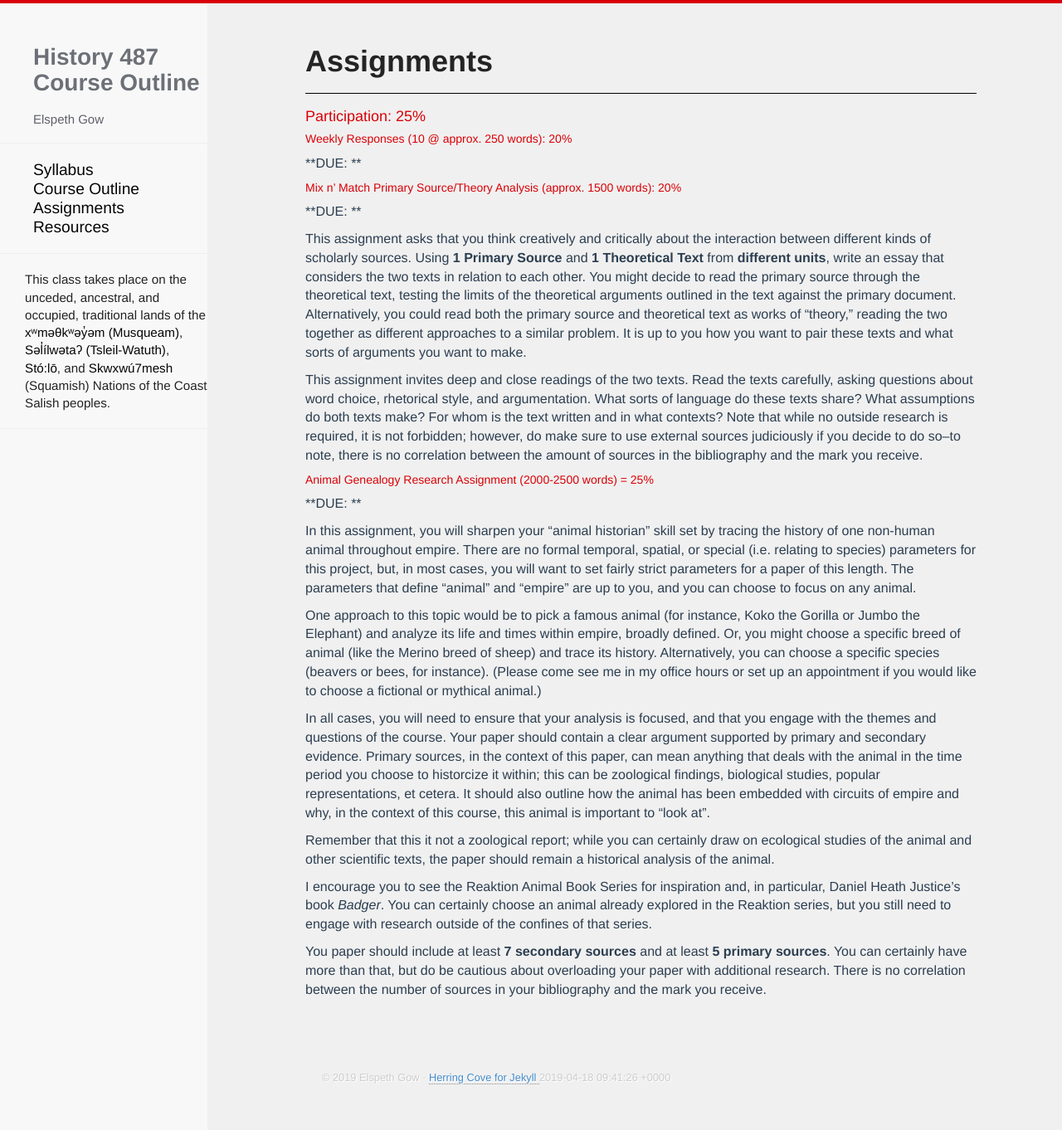
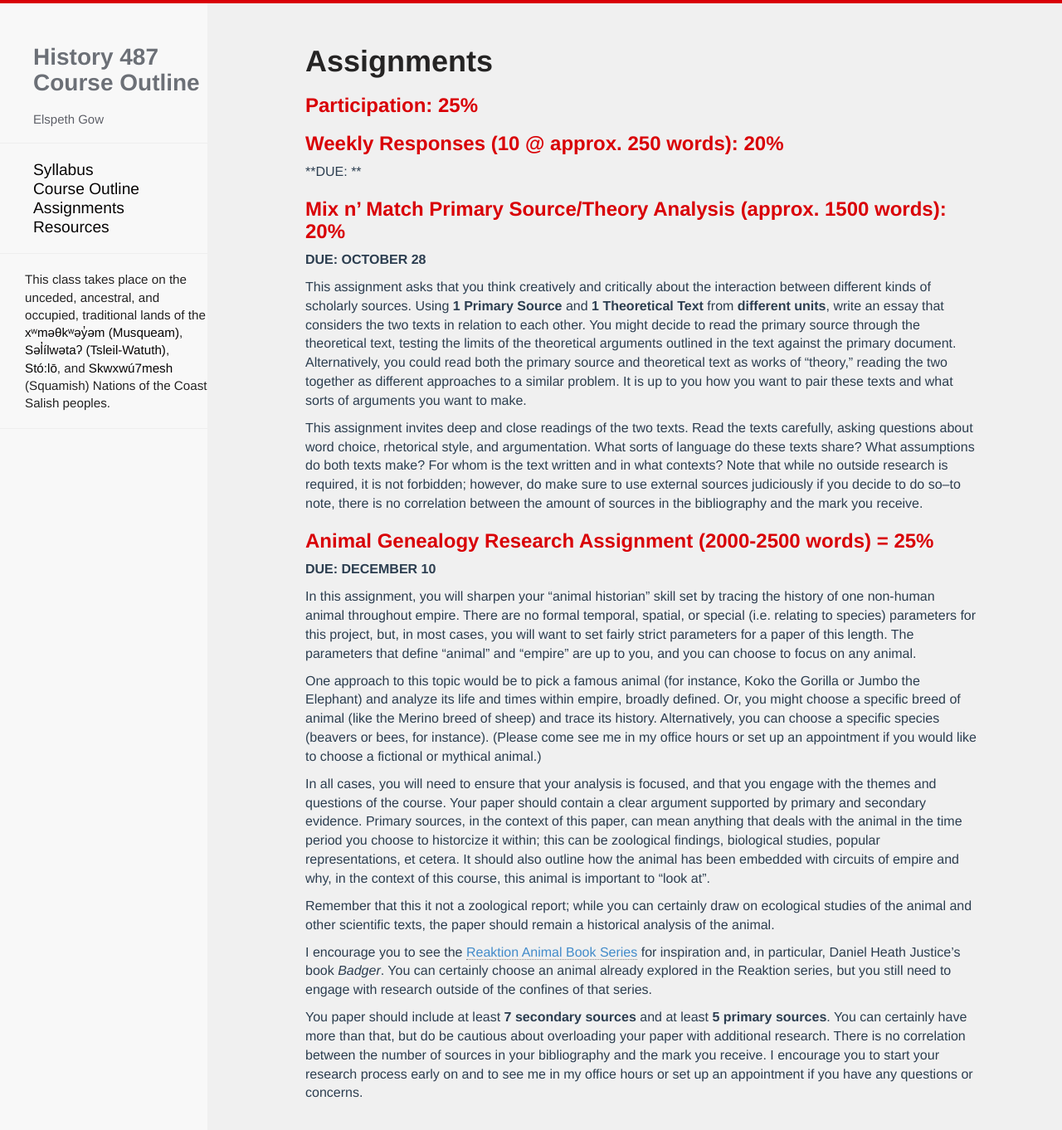
Before and after one commit to esgow/HIST487, a Jekyll site: the page built from assignments.md, in a window 1280 px wide and 1400 px high. Shown: the top 1362 px of the window at 83% size. Built offline with Jekyll 4.4.1, drawn with Linux system fonts in a browser that asks for light colours; nearby versions of some CDN libraries; Markdown is read by kramdown in place of the engine named in the settings.

Commit message:
Update assignments.md

```diff
--- a/assignments.md
+++ b/assignments.md
@@ -6,31 +6,31 @@ title: Assignments
 
 
 
-#### Participation: 25%
+### Participation: 25%
 
 
 
 
 
-##### Weekly Responses (10 @ approx. 250 words): 20%
+### Weekly Responses (10 @ approx. 250 words): 20%
 
 **DUE: **
 
 
 
 
-##### Mix n' Match Primary Source/Theory Analysis (approx. 1500 words): 20%
+### Mix n' Match Primary Source/Theory Analysis (approx. 1500 words): 20%
 
-**DUE: **
+**DUE: OCTOBER 28**
 
 This assignment asks that you think creatively and critically about the interaction between different kinds of scholarly sources. Using **1 Primary Source** and **1 Theoretical Text** from **different units**, write an essay that considers the two texts in relation to each other. You might decide to read the primary source through the theoretical text, testing the limits of the theoretical arguments outlined in the text against the primary document. Alternatively, you could read both the primary source and theoretical text as works of "theory," reading the two together as different approaches to a similar problem. It is up to you how you want to pair these texts and what sorts of arguments you want to make.
 
 This assignment invites deep and close readings of the two texts. Read the texts carefully, asking questions about word choice, rhetorical style, and argumentation. What sorts of language do these texts share? What assumptions do both texts make? For whom is the text written and in what contexts? Note that while no outside research is required, it is not forbidden; however, do make sure to use external sources judiciously if you decide to do so--to note, there is no correlation between the amount of sources in the bibliography and the mark you receive.
 
 
-##### Animal Genealogy Research Assignment (2000-2500 words) = 25%
+### Animal Genealogy Research Assignment (2000-2500 words) = 25%
 
-**DUE: **
+**DUE: DECEMBER 10**
 
 In this assignment, you will sharpen your "animal historian" skill set by tracing the history of one non-human animal throughout empire. There are no formal temporal, spatial, or special (i.e. relating to species) parameters for this project, but, in most cases, you will want to set fairly strict parameters for a paper of this length. The parameters that define "animal" and "empire" are up to you, and you can choose to focus on any animal.
 
@@ -40,6 +40,6 @@ In all cases, you will need to ensure that your analysis is focused, and that yo
 
 Remember that this it not a zoological report; while you can certainly draw on ecological studies of the animal and other scientific texts, the paper should remain a historical analysis of the animal.
 
-I encourage you to see the Reaktion Animal Book Series for inspiration and, in particular, Daniel Heath Justice's book *Badger*. You can certainly choose an animal already explored in the Reaktion series, but you still need to engage with research outside of the confines of that series.
+I encourage you to see the [Reaktion Animal Book Series](http://www.reaktionbooks.co.uk/results.asp?SF1=series_exact&ST1=ANIMAL&DS=ANIMAL&SORT=sort_title) for inspiration and, in particular, Daniel Heath Justice's book *Badger*. You can certainly choose an animal already explored in the Reaktion series, but you still need to engage with research outside of the confines of that series.
 
-You paper should include at least **7 secondary sources** and at least **5 primary sources**. You can certainly have more than that, but do be cautious about overloading your paper with additional research. There is no correlation between the number of sources in your bibliography and the mark you receive.
+You paper should include at least **7 secondary sources** and at least **5 primary sources**. You can certainly have more than that, but do be cautious about overloading your paper with additional research. There is no correlation between the number of sources in your bibliography and the mark you receive. I encourage you to start your research process early on and to see me in my office hours or set up an appointment if you have any questions or concerns.
```
